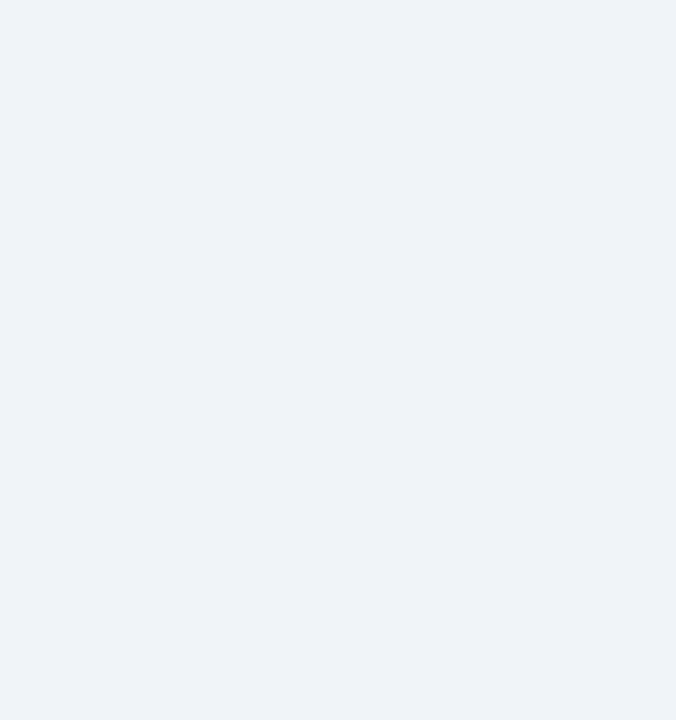
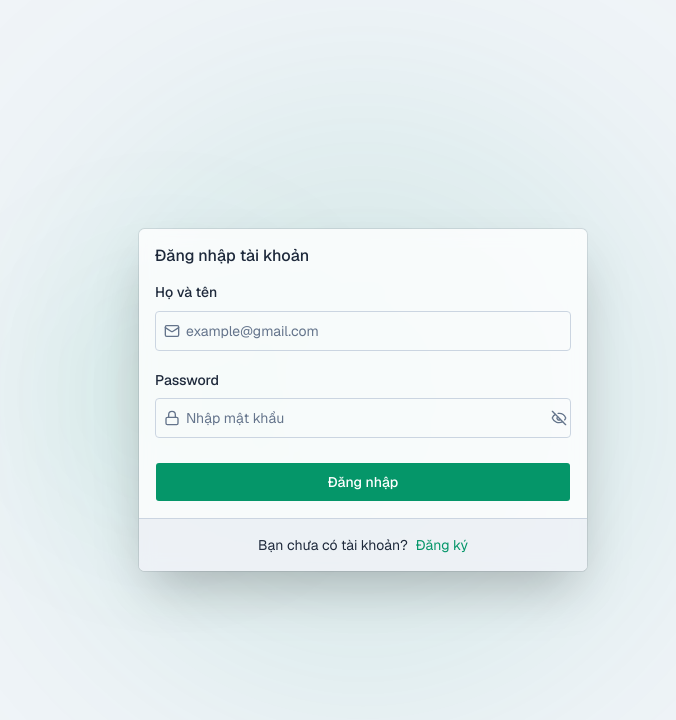
Before and after one commit to pvduy23052005/nano-box, a Next.js app in the folder frontend/: page /login in a window 1280 px wide. Shown: the top 720 px of the page, without its empty margins (277-953 px from the left). Built offline with nearby package versions, Linux system fonts and the light colour scheme.

Commit message:
feat: add ui login page

```diff
--- a/frontend/package.json
+++ b/frontend/package.json
@@ -28,6 +28,7 @@
     "@types/node": "^20",
     "@types/react": "^19",
     "@types/react-dom": "^19",
+    "chrome-remote-interface": "^0.34.0",
     "eslint": "^9",
     "eslint-config-next": "16.2.10",
     "tailwindcss": "^4",
--- a/frontend/src/app/(public)/login/page.tsx
+++ b/frontend/src/app/(public)/login/page.tsx
@@ -1,3 +1,136 @@
+"use client";
+
+import {
+  Card,
+  CardContent,
+  CardFooter,
+  CardHeader,
+  CardTitle,
+} from "@/src/components/ui/card";
+import {
+  InputGroup,
+  InputGroupAddon,
+  InputGroupInput,
+} from "@/src/components/ui/input-group";
+import { Field, FieldGroup, FieldLabel } from "@/src/components/ui/field";
+import { useState } from "react";
+import { EyeIcon, EyeOffIcon, LockIcon, MailIcon } from "lucide-react";
+import { Controller, useForm } from "react-hook-form";
+import { Button } from "@/src/components/ui/button";
+import Link from "next/link";
+
 export default function LoginPage() {
-  return <div className=""></div>;
+  const [showPassword, setShowPassword] = useState<boolean>(false);
+  const { control, handleSubmit } = useForm({
+    defaultValues: {
+      email: "",
+      password: "",
+    },
+  });
+
+  const onSubmit = (data) => console.log(data);
+
+  return (
+    <div className="flex h-screen items-center justify-center">
+      <div
+        aria-hidden
+        className="pointer-events-none absolute inset-0 flex items-center justify-center"
+      >
+        <div className="size-[600px] rounded-full bg-primary/10 blur-[120px]" />
+        <div className="absolute top-1/3 left-1/4 size-[250px] rounded-full bg-primary/5 blur-[80px]" />
+      </div>
+
+      <div
+        aria-hidden
+        className="pointer-events-none absolute inset-0 opacity-[0.03]"
+        style={{
+          backgroundImage:
+            "linear-gradient(var(--color-foreground) 1px, transparent 1px), linear-gradient(90deg, var(--color-foreground) 1px, transparent 1px)",
+          backgroundSize: "40px 40px",
+        }}
+      />
+
+      <div className="w-full max-w-md">
+        <Card className="border-border/50 bg-card/80 shadow-2xl backdrop-blur-sm">
+          <CardHeader>
+            <CardTitle>Đăng nhập tài khoản</CardTitle>
+          </CardHeader>
+          <CardContent>
+            <form onSubmit={handleSubmit(onSubmit)}>
+              <FieldGroup>
+                <Field>
+                  <FieldLabel htmlFor="email">Họ và tên</FieldLabel>
+
+                  <Controller
+                    control={control}
+                    name="email"
+                    render={({ field }) => (
+                      <InputGroup>
+                        <InputGroupAddon align="inline-start">
+                          <MailIcon />
+                        </InputGroupAddon>
+                        <InputGroupInput
+                          {...field}
+                          id="email"
+                          placeholder="example@gmail.com"
+                        />
+                      </InputGroup>
+                    )}
+                  />
+                </Field>
+                <Field>
+                  <FieldLabel htmlFor="password">Password</FieldLabel>
+                  <Controller
+                    control={control}
+                    name="password"
+                    render={({ field }) => (
+                      <InputGroup>
+                        <InputGroupAddon align="inline-start">
+                          <LockIcon />
+                        </InputGroupAddon>
+                        <InputGroupInput
+                          {...field}
+                          id="password"
+                          placeholder="Nhập mật khẩu"
+                          type={showPassword ? "text" : "password"}
+                        />
+
+                        <InputGroupAddon align="inline-end">
+                          <button
+                            type="button"
+                            onClick={() => setShowPassword(!showPassword)}
+                            className="cursor-pointer hover:text-foreground transition-colors"
+                          >
+                            {showPassword ? (
+                              <EyeIcon className="size-4" />
+                            ) : (
+                              <EyeOffIcon className="size-4" />
+                            )}
+                          </button>
+                        </InputGroupAddon>
+                      </InputGroup>
+                    )}
+                  />
+                </Field>
+              </FieldGroup>
+
+              <Button type="submit" className="mt-6 w-full">
+                Đăng nhập
+              </Button>
+            </form>
+          </CardContent>
+
+          <CardFooter className="justify-center gap-2">
+            Bạn chưa có tài khoản?{" "}
+            <Link
+              href="/register"
+              className="text-primary hover:underline cursor-pointer"
+            >
+              Đăng ký
+            </Link>
+          </CardFooter>
+        </Card>
+      </div>
+    </div>
+  );
 }
--- a/frontend/src/app/(public)/register/page.tsx
+++ b/frontend/src/app/(public)/register/page.tsx
@@ -145,9 +145,9 @@ export default function RegisterPage() {
                             className="cursor-pointer hover:text-foreground transition-colors"
                           >
                             {showPassword ? (
+                              <EyeIcon className="size-4" />
+                            ) : (
                               <EyeOffIcon className="size-4" />
-                            ) : (
-                              <EyeIcon className="size-4" />
                             )}
                           </button>
                         </InputGroupAddon>
@@ -155,6 +155,7 @@ export default function RegisterPage() {
                     )}
                   />
                 </Field>
+
                 <Field>
                   <FieldLabel htmlFor="confirmPassword">Mật khẩu</FieldLabel>
                   <Controller
@@ -181,9 +182,9 @@ export default function RegisterPage() {
                             className="cursor-pointer hover:text-foreground transition-colors"
                           >
                             {showConfirmPassword ? (
+                              <EyeIcon className="size-4" />
+                            ) : (
                               <EyeOffIcon className="size-4" />
-                            ) : (
-                              <EyeIcon className="size-4" />
                             )}
                           </button>
                         </InputGroupAddon>
--- a/frontend/src/app/globals.css
+++ b/frontend/src/app/globals.css
@@ -127,8 +127,7 @@
 }
 
 [data-slot="input"],
-[data-slot="button"],
-[data-slot="input-group"]
-{
+[data-slot="input-group"],
+[data-slot="button"] {
   height: 2.5rem;
 }
```
Also changed, not shown: 1 other file (tests, documents, lock files or other folders).
